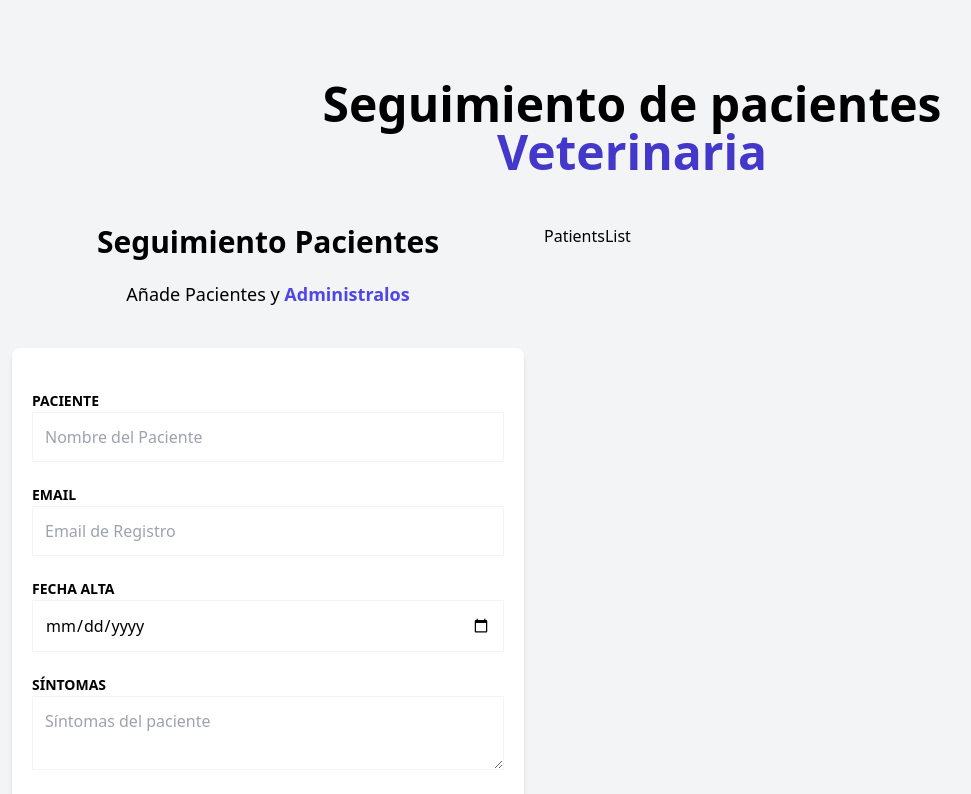
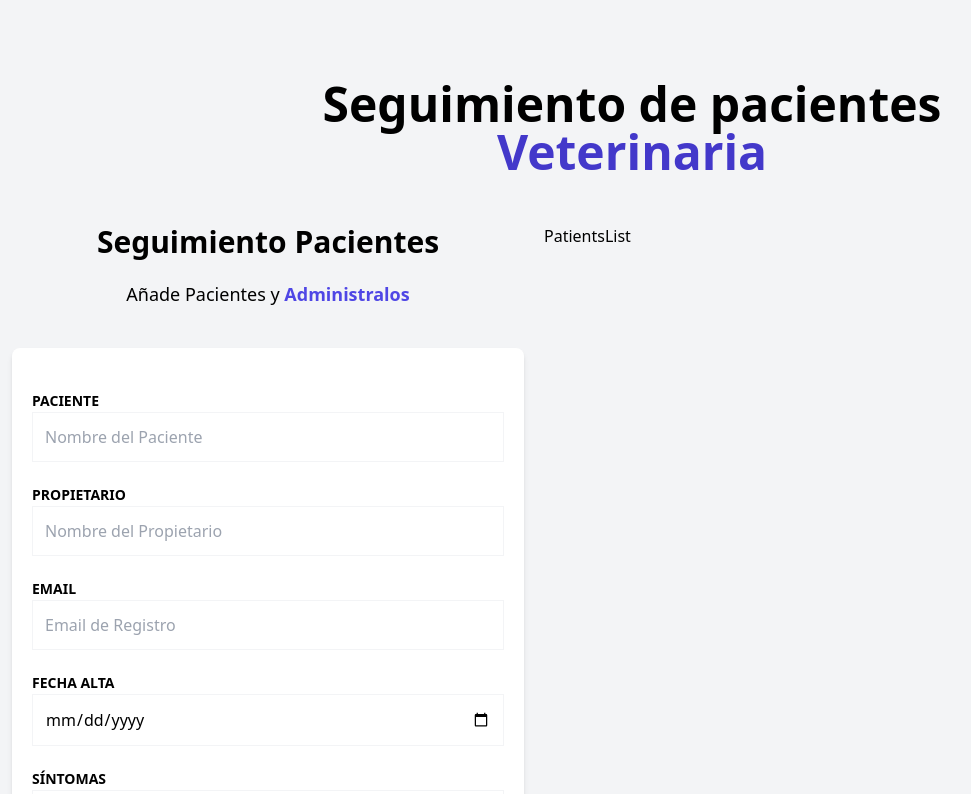
Before and after one commit to lauraherrero/patients_zustand, a React (Vite) app: page / in a window 1280 px wide. Shown: the top 794 px of the page, without its empty margins (8-979 px from the left). Built offline with nearby package versions, Linux system fonts and the light colour scheme.

Commit message:
Define type to form

```diff
--- a/src/components/PatientsForm.tsx
+++ b/src/components/PatientsForm.tsx
@@ -1,11 +1,12 @@
 import { useForm } from 'react-hook-form';
 import { Error } from './Error';
+import { DraftPatient } from '../types';
 
 
 export const PatientsForm = () => {
 
-  const { register, handleSubmit, formState: { errors } } = useForm();
-  const onSubmit = () => { console.log('Nuevo paciente') };
+  const { register, handleSubmit, formState: { errors } } = useForm<DraftPatient>();
+  const onSubmit = (data: DraftPatient) => { console.log(data) };
 
 
   return (
@@ -35,7 +36,24 @@ export const PatientsForm = () => {
             })}
           />
           {errors.name &&
-            <Error>{errors.name?.message?.toString()}</Error>
+            <Error>{errors.name?.message}</Error>
+          }
+        </div>
+        <div className="mb-5">
+          <label htmlFor="caretaker" className="text-sm uppercase font-bold">
+            Propietario
+          </label>
+          <input
+            type="text"
+            id="caretaker"
+            className="w-full p-3 border border-gray-100"
+            placeholder="Nombre del Propietario"
+            {...register('caretaker', {
+              required: 'El propietario es obligatorio',
+            })}
+          />
+          {errors.caretaker &&
+            <Error>{errors.caretaker?.message}</Error>
           }
         </div>
         <div className="mb-5">
@@ -47,10 +65,17 @@ export const PatientsForm = () => {
             id="email"
             placeholder="Email de Registro"
             className="w-full p-3 border border-gray-100"
-          // {...register('email', {
-          //   required: 'El email del paciente es obligatorio'
-          // })}
+            {...register('email', {
+              required: 'El email del paciente es obligatorio',
+              pattern: {
+                value: /^[A-Z0-9._%+-]+@[A-Z0-9.-]+\.[A-Z]{2,}$/i,
+                message: 'Email No Válido'
+              }
+            })}
           />
+          {errors.email &&
+            <Error>{errors.email?.message}</Error>
+          }
         </div>
         <div className="mb-5">
           <label htmlFor="date" className="text-sm uppercase font-bold">
@@ -58,21 +83,31 @@ export const PatientsForm = () => {
           </label>
           <input
             type="date"
-            name="date"
             id="date"
             className="w-full p-3 border border-gray-100"
+            {...register('date', {
+              required: 'La fecha es obligatoria',
+            })}
           />
+          {errors.date &&
+            <Error>{errors.date?.message}</Error>
+          }
         </div>
         <div className="mb-5">
           <label htmlFor="symtoms" className="text-sm uppercase font-bold">
             Síntomas
           </label>
           <textarea
-            name="symtoms"
             id="symtoms"
             className="w-full p-3 border border-gray-100"
             placeholder="Síntomas del paciente"
+            {...register('symtoms', {
+              required: 'Los síntomas son obligatorios',
+            })}
           ></textarea>
+          {errors.symtoms &&
+            <Error>{errors.symtoms?.message}</Error>
+          }
         </div>
         <input
           type="submit"
```
Also changed, not shown: src/types/index.ts (+10 -4 lines).
